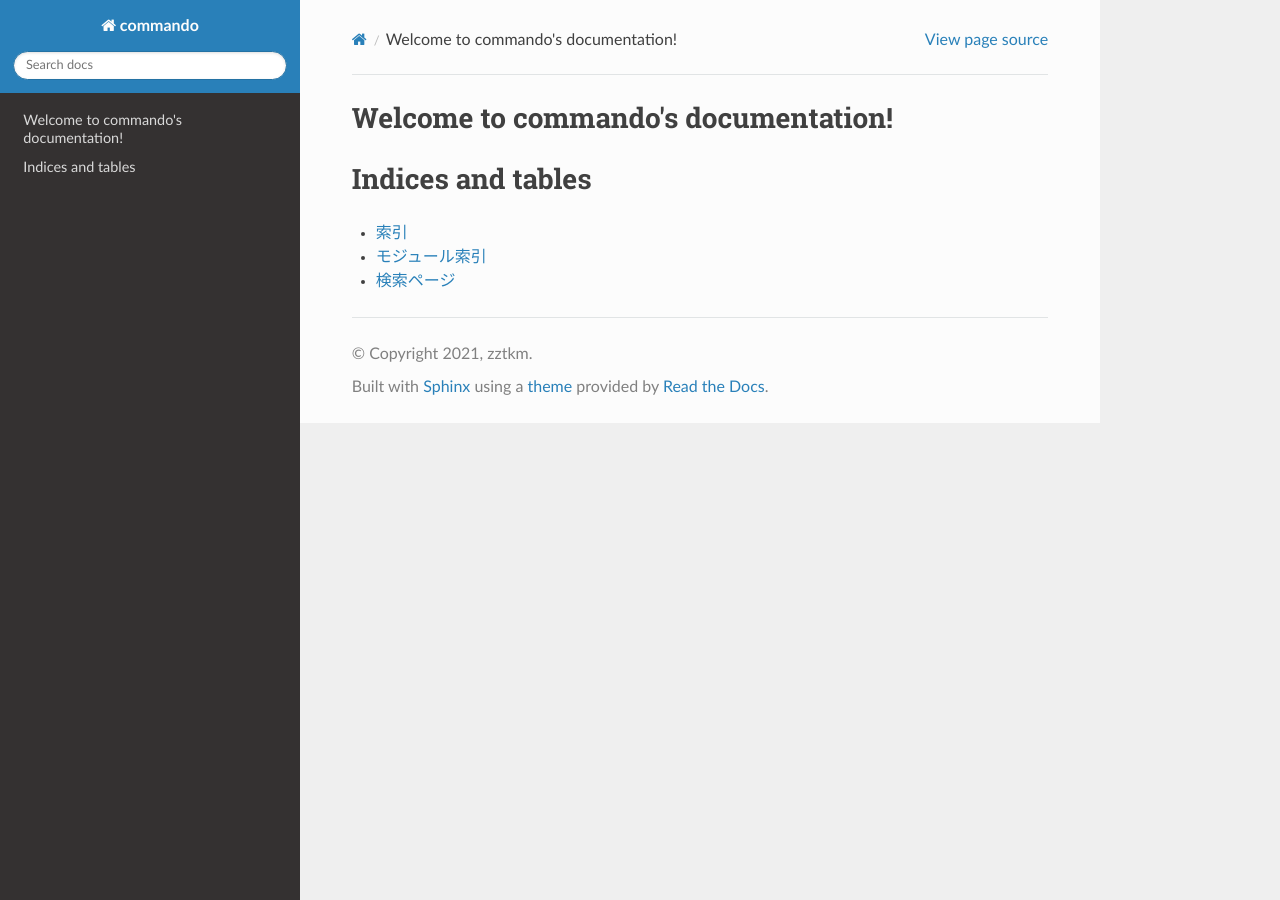
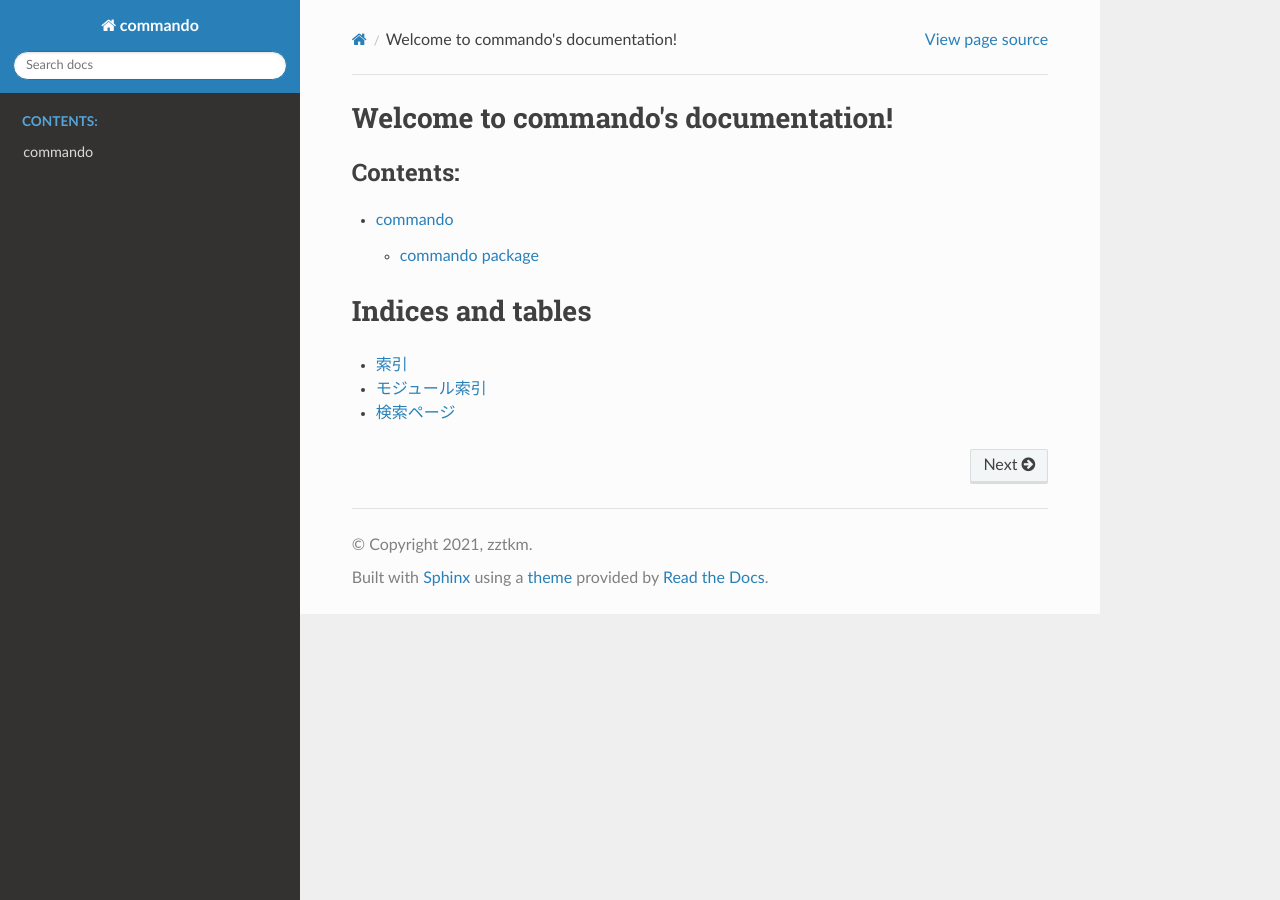
Before and after one commit to zztkm/commandopy, a Sphinx documentation site: the page built from docs/index.rst, in a window 1280 px wide. Built offline with Sphinx 7.4.7 and the Read the Docs theme 2.0.0, drawn with Linux system fonts in a browser that asks for light colours.

Commit message:
update: doc

```diff
--- /dev/null
+++ b/docs/commando.rst
@@ -0,0 +1,10 @@
+commando package
+================
+
+Module contents
+---------------
+
+.. automodule:: commando
+   :members:
+   :undoc-members:
+   :show-inheritance:
--- a/docs/conf.py
+++ b/docs/conf.py
@@ -12,7 +12,7 @@
 #
 import os
 import sys
-sys.path.insert(0, os.path.abspath('../'))
+sys.path.insert(0, os.path.abspath('../commando'))
 
 
 # -- Project information -----------------------------------------------------
--- a/docs/index.rst
+++ b/docs/index.rst
@@ -10,7 +10,7 @@ Welcome to commando's documentation!
    :maxdepth: 2
    :caption: Contents:
 
-
+   modules
 
 Indices and tables
 ==================
```
Also changed, not shown: docs/modules.rst (added, +7 -0 lines), 2 other files.
